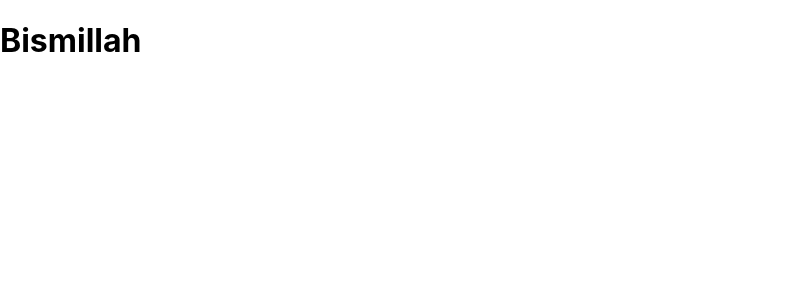
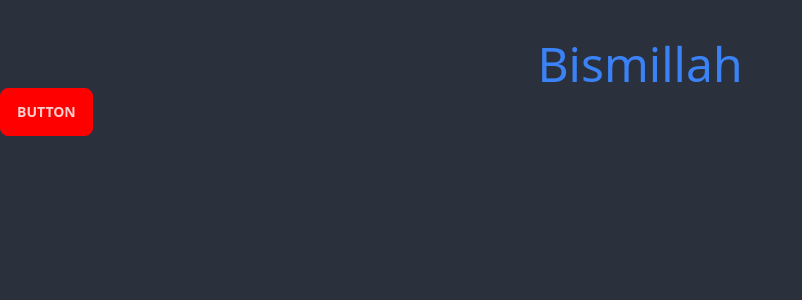
Before and after one commit to nurulamin092/clean-co-client, a React (Create React App) app: page / in a window 1280 px wide. Shown: the top 300 px of the page, without its empty margins (0-802 px from the left). Built offline with nearby package versions, Linux system fonts and the light colour scheme.

Commit message:
custome them added

```diff
--- a/package.json
+++ b/package.json
@@ -6,6 +6,7 @@
     "@testing-library/jest-dom": "^5.16.4",
     "@testing-library/react": "^13.3.0",
     "@testing-library/user-event": "^13.5.0",
+    "daisyui": "^2.15.2",
     "react": "^18.1.0",
     "react-dom": "^18.1.0",
     "react-scripts": "5.0.1",
@@ -34,5 +35,8 @@
       "last 1 firefox version",
       "last 1 safari version"
     ]
+  },
+  "devDependencies": {
+    "tailwindcss": "^3.0.24"
   }
 }
--- a/public/index.html
+++ b/public/index.html
@@ -1,14 +1,12 @@
 <!DOCTYPE html>
-<html lang="en">
+<html lang="en" data-theme="light">
+
 <head>
   <meta charset="utf-8" />
   <link rel="icon" href="%PUBLIC_URL%/favicon.ico" />
   <meta name="viewport" content="width=device-width, initial-scale=1" />
   <meta name="theme-color" content="#000000" />
-    <meta
-      name="description"
-      content="Web site created using create-react-app"
-    />
+  <meta name="description" content="Web site created using create-react-app" />
   <link rel="apple-touch-icon" href="%PUBLIC_URL%/logo192.png" />
   <!--
       manifest.json provides metadata used when your web app is installed on a
@@ -26,6 +24,7 @@
     -->
   <title>React App</title>
 </head>
+
 <body>
   <noscript>You need to enable JavaScript to run this app.</noscript>
   <div id="root"></div>
@@ -40,4 +39,5 @@
       To create a production bundle, use `npm run build` or `yarn build`.
     -->
 </body>
+
 </html>
--- a/src/App.js
+++ b/src/App.js
@@ -2,7 +2,8 @@
 function App() {
   return (
     <div>
-      <h1>Bismillah</h1>
+      <h1 className="text-5xl text-blue-500 text-center mt-10">Bismillah</h1>
+      <button class="btn btn-primary">Button</button>
     </div>
   );
 }
--- a/src/index.css
+++ b/src/index.css
@@ -1,13 +1,3 @@
-body {
-  margin: 0;
-  font-family: -apple-system, BlinkMacSystemFont, 'Segoe UI', 'Roboto', 'Oxygen',
-    'Ubuntu', 'Cantarell', 'Fira Sans', 'Droid Sans', 'Helvetica Neue',
-    sans-serif;
-  -webkit-font-smoothing: antialiased;
-  -moz-osx-font-smoothing: grayscale;
-}
-
-code {
-  font-family: source-code-pro, Menlo, Monaco, Consolas, 'Courier New',
-    monospace;
-}
+@tailwind base;
+@tailwind components;
+@tailwind utilities;
--- /dev/null
+++ b/tailwind.config.js
@@ -0,0 +1,48 @@
+module.exports = {
+  content: ["./src/**/*.{html,js}"],
+  daisyui: {
+    themes: [
+      {
+        mytheme: {
+
+
+
+          "primary": "#ff0000",
+
+
+
+          "secondary": "#D926A9",
+
+
+
+          "accent": "#1FB2A6",
+
+
+
+          "neutral": "#191D24",
+
+
+
+          "base-100": "#2A303C",
+
+
+
+          "info": "#3ABFF8",
+
+
+
+          "success": "#36D399",
+
+
+
+          "warning": "#FBBD23",
+
+
+
+          "error": "#F87272",
+        },
+      },
+    ],
+  },
+  plugins: [require("daisyui")],
+}
```
Also changed, not shown: 1 other file (tests, documents, lock files or other folders). Lines whose indentation alone changed are shown as unchanged.
